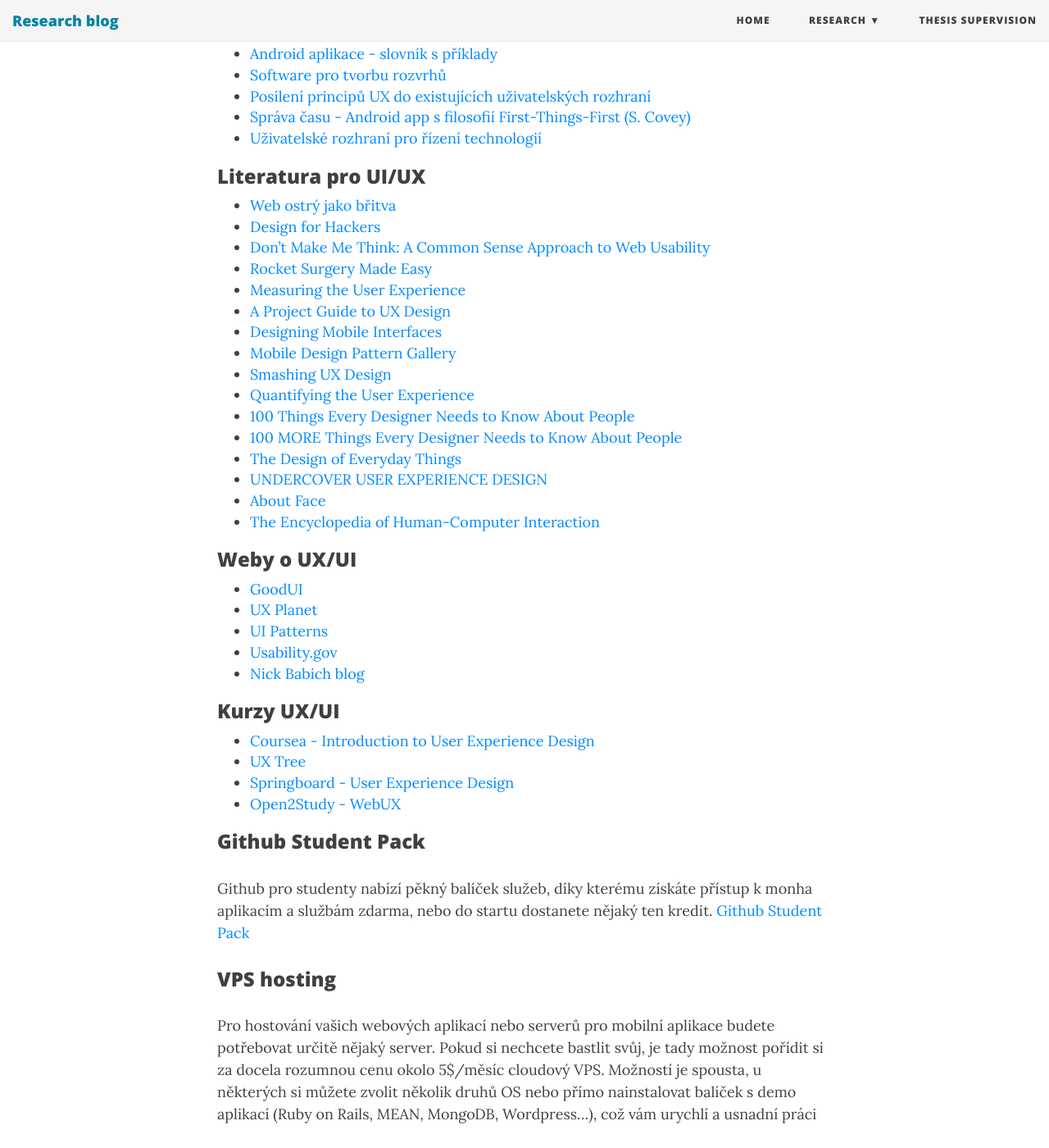
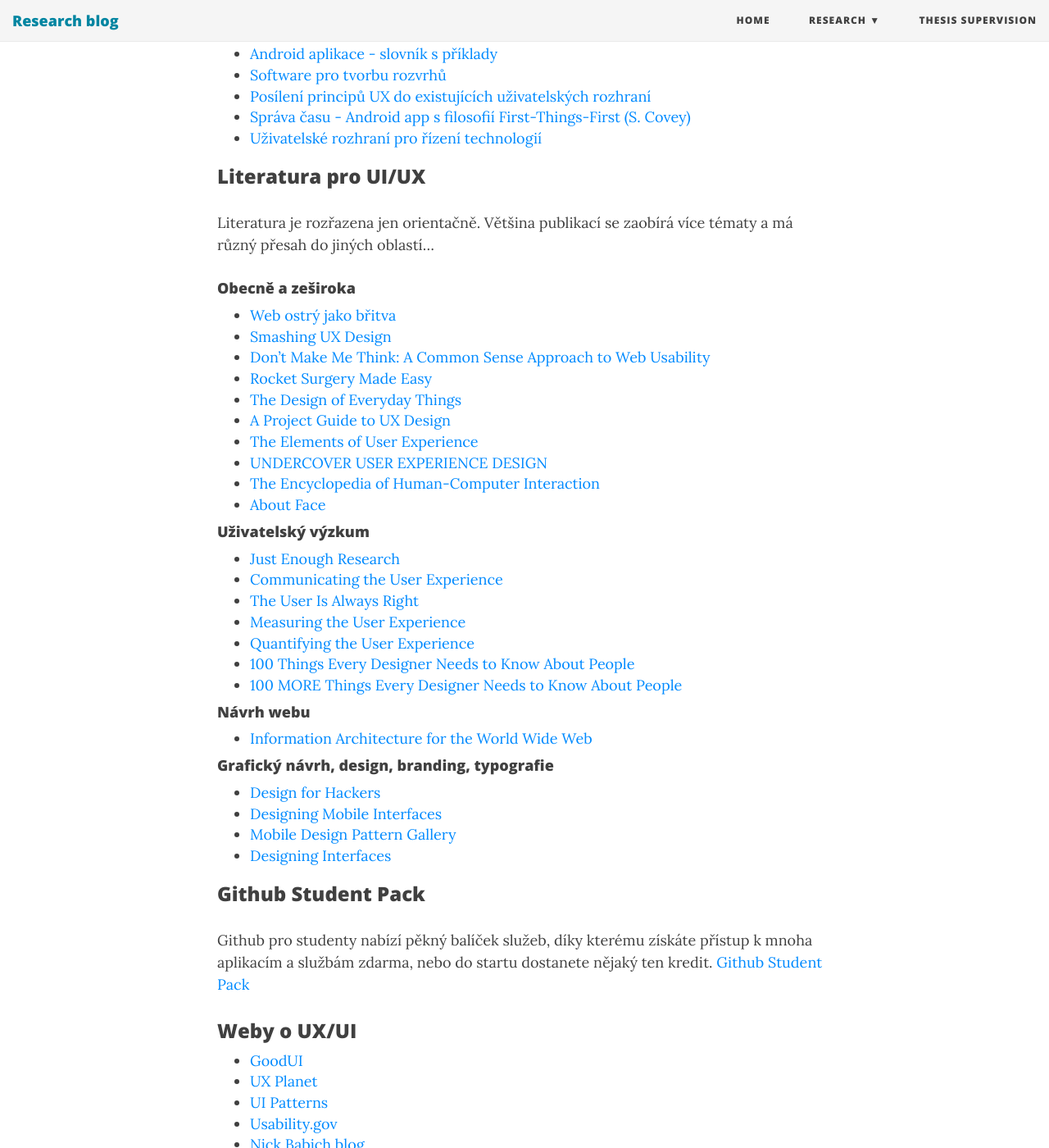
Before and after one commit to ibambusek/ibambusek.github.io, a Jekyll site: the page built from thesis.md, in a window 1280 px wide and 1400 px high, scrolled down 1976 px. Shown: the whole window at 82% size. Built offline with Jekyll 4.4.1, drawn with Linux system fonts in a browser that asks for light colours; nearby versions of some CDN libraries; some of the changed text lies outside the part shown.

Commit message:
+literatura

```diff
--- a/thesis.md
+++ b/thesis.md
@@ -61,22 +61,46 @@ Vždy se podívejte na hodnocení vedoucího/oponenta a známku, ať si udělát
 - [Uživatelské rozhraní pro řízení technologií](http://www.fit.vutbr.cz/study/DP/DP.php.cs?id=17944&y=2014&k=u%BEivatelsk%E9%20rozhran%ED)
 
 ### Literatura pro UI/UX
+
+Literatura je rozřazena jen orientačně. Většina publikací se zaobírá více tématy a má různý přesah do jiných oblastí...
+
+#### Obecně a zeširoka
 - [Web ostrý jako břitva](https://janrezac.com/kniha)
-- [Design for Hackers](https://www.amazon.com/Design-Hackers-Reverse-Engineering-Beauty/dp/1119998956)
+- [Smashing UX Design](https://www.amazon.com/Smashing-Design-Foundations-Designing-Experiences/dp/0470666854/ref=sr_1_1?s=books&ie=UTF8&qid=1476305130&sr=1-1&keywords=Smashing+UX+Design)
 - [Don't Make Me Think: A Common Sense Approach to Web Usability](https://www.amazon.com/Dont-Make-Me-Think-Usability/dp/0321344758)
 - [Rocket Surgery Made Easy](https://www.amazon.com/gp/product/0321657292/ref=as_li_qf_sp_asin_il?ie=UTF8&camp=1789&creative=9325&creativeASIN=0321657292&linkCode=as2&tag=advancedcommonse)
+- [The Design of Everyday Things](https://www.amazon.com/Design-Everyday-Things-Revised-Expanded/dp/0465050654/ref=sr_1_1?s=books&ie=UTF8&qid=1476305294&sr=1-1&keywords=design+of+everyday+things)
+- [A Project Guide to UX Design](https://www.amazon.com/Project-Guide-Design-experience-designers/dp/0321815386/ref=sr_1_1?ie=UTF8&qid=1476304980&sr=8-1&keywords=project+guide+design)
+- [The Elements of User Experience](https://www.amazon.com/gp/product/0735712026?ie=UTF8&tag=ux-booth-20&linkCode=as2&camp=1789&creative=390957&creativeASIN=0735712026)
+- [UNDERCOVER USER EXPERIENCE DESIGN](http://undercoverux.com/index.php)
+- [The Encyclopedia of Human-Computer Interaction](https://www.interaction-design.org/literature/book/the-encyclopedia-of-human-computer-interaction-2nd-ed)
+- [About Face](http://feiramoderna.net/download/pos-positivo/COOPER-Alan/About_Face_3-The_Essentials_of_Interaction_Design.pdf)
+
+#### Uživatelský výzkum
+- [Just Enough Research](https://www.amazon.com/Just-Enough-Research-Erika-Hall/dp/1937557103)
+- [Communicating the User Experience](https://www.amazon.com/Communicating-User-Experience-Practical-Documentation/dp/1119971101)
+- [The User Is Always Right](https://www.amazon.com/gp/product/0321434536?ie=UTF8&tag=ux-booth-20&linkCode=as2&camp=1789&creative=390957&creativeASIN=0321434536)
 - [Measuring the User Experience](https://www.amazon.com/Measuring-User-Experience-Second-Technologies/dp/0124157815)
-- [A Project Guide to UX Design](https://www.amazon.com/Project-Guide-Design-experience-designers/dp/0321815386/ref=sr_1_1?ie=UTF8&qid=1476304980&sr=8-1&keywords=project+guide+design)
-- [Designing Mobile Interfaces](https://www.amazon.com/Designing-Mobile-Interfaces-Steven-Hoober/dp/1449394639/ref=sr_1_15?s=books&ie=UTF8&qid=1357216345&sr=1-15&keywords=Books+for+Interface+Designers)
-- [Mobile Design Pattern Gallery](https://www.amazon.com/Mobile-Design-Pattern-Gallery-Smartphone/dp/1449363636/ref=dp_ob_title_bk)
-- [Smashing UX Design](https://www.amazon.com/Smashing-Design-Foundations-Designing-Experiences/dp/0470666854/ref=sr_1_1?s=books&ie=UTF8&qid=1476305130&sr=1-1&keywords=Smashing+UX+Design)
 - [Quantifying the User Experience](https://www.amazon.com/Quantifying-User-Experience-Practical-Statistics/dp/0123849683/ref=sr_1_1?s=books&ie=UTF8&qid=1476305175&sr=1-1&keywords=Quantifying+the+User+Experience)
 - [100 Things Every Designer Needs to Know About People](https://www.amazon.com/Things-Designer-People-Voices-Matter/dp/0321767535/ref=sr_1_1?s=books&ie=UTF8&qid=1476305212&sr=1-1&keywords=100+Things+Every+Designer+Needs+to+Know)
 - [100 MORE Things Every Designer Needs to Know About People](https://www.amazon.com/Things-Designer-People-Voices-Matter/dp/0134196031/ref=sr_1_2?s=books&ie=UTF8&qid=1476305212&sr=1-2&keywords=100+Things+Every+Designer+Needs+to+Know)
-- [The Design of Everyday Things](https://www.amazon.com/Design-Everyday-Things-Revised-Expanded/dp/0465050654/ref=sr_1_1?s=books&ie=UTF8&qid=1476305294&sr=1-1&keywords=design+of+everyday+things)
-- [UNDERCOVER USER EXPERIENCE DESIGN](http://undercoverux.com/index.php)
-- [About Face](http://feiramoderna.net/download/pos-positivo/COOPER-Alan/About_Face_3-The_Essentials_of_Interaction_Design.pdf)
-- [The Encyclopedia of Human-Computer Interaction](https://www.interaction-design.org/literature/book/the-encyclopedia-of-human-computer-interaction-2nd-ed)
+
+#### Návrh webu
+- [Information Architecture for the World Wide Web](https://www.amazon.com/gp/product/0596527349?ie=UTF8&tag=ux-booth-20&linkCode=as2&camp=1789&creative=390957&creativeASIN=0596527349)
+
+#### Grafický návrh, design, branding, typografie
+- [Design for Hackers](https://www.amazon.com/Design-Hackers-Reverse-Engineering-Beauty/dp/1119998956)
+- [Designing Mobile Interfaces](https://www.amazon.com/Designing-Mobile-Interfaces-Steven-Hoober/dp/1449394639/ref=sr_1_15?s=books&ie=UTF8&qid=1357216345&sr=1-15&keywords=Books+for+Interface+Designers)
+- [Mobile Design Pattern Gallery](https://www.amazon.com/Mobile-Design-Pattern-Gallery-Smartphone/dp/1449363636/ref=dp_ob_title_bk)
+- [Designing Interfaces](https://www.amazon.com/gp/product/0596008031?ie=UTF8&tag=ux-booth-20&linkCode=as2&camp=1789&creative=390957&creativeASIN=0596008031)
+
+
+
+
+
+
+### Github Student Pack
+Github pro studenty nabízí pěkný balíček služeb, díky kterému získáte přístup k mnoha aplikacím a službám zdarma, nebo do startu dostanete nějaký ten kredit. [Github Student Pack](https://education.github.com/pack)
 
 ### Weby o UX/UI
 - [GoodUI](http://www.goodui.org/)
@@ -91,9 +115,27 @@ Vždy se podívejte na hodnocení vedoucího/oponenta a známku, ať si udělát
 - [Springboard - User Experience Design](http://snip.ly/gifot#https://www.springboard.com/learning-paths/user-experience-design)
 - [Open2Study - WebUX](https://www.open2study.com/courses/user-experience-for-the-web)
 
-### Github Student Pack
-Github pro studenty nabízí pěkný balíček služeb, díky kterému získáte přístup k monha aplikacím a službám zdarma, nebo do startu dostanete nějaký ten kredit. [Github Student Pack](https://education.github.com/pack)
+### Prototypovací nástroje (free - alespoň v nějakém ohledu)
+- [Seznam několika nástrojů](http://uxdesignweekly.com/ux-resources/prototyping-tools/)
+- [Mockplus](http://www.mockplus.com/)
+- [Moqups](https://moqups.com)
+- [Marvel](https://marvelapp.com/)
+- [Invisionapp](https://www.invisionapp.com/)
+- [Vectr](https://vectr.com/)
+- [Origami](http://facebook.github.io/origami/) - iPhone
+- [Layoutit](http://www.layoutit.com/) - Bootstrap
+- [Pingendo](http://pingendo.com/) - Bootstrap
+- [Webflow](https://webflow.com/)
+- [Framebox](http://framebox.org/)
+- [Wireframe.cc](https://wireframe.cc/)
+- [Pencilproject]()
+- [UX Pin](https://www.uxpin.com/)
+- [Cacoo](https://cacoo.com/lang/en/)
+- [JumpChart](https://www.jumpchart.com/)
+- [MockFlow](https://www.mockflow.com/)
+- [JustInMind](https://www.justinmind.com/free-wireframing-tool)
 
+- []()
 ### VPS hosting
 Pro hostování vašich webových aplikací nebo serverů pro mobilní aplikace budete potřebovat určitě nějaký server. Pokud si nechcete bastlit svůj, je tady možnost pořídit si za docela rozumnou cenu okolo 5$/měsíc cloudový VPS. Možností je spousta, u některých si můžete zvolit několik druhů OS nebo přímo nainstalovat balíček s demo aplikací (Ruby on Rails, MEAN, MongoDB, Wordpress...), což vám urychlí a usnadní práci
 
```
